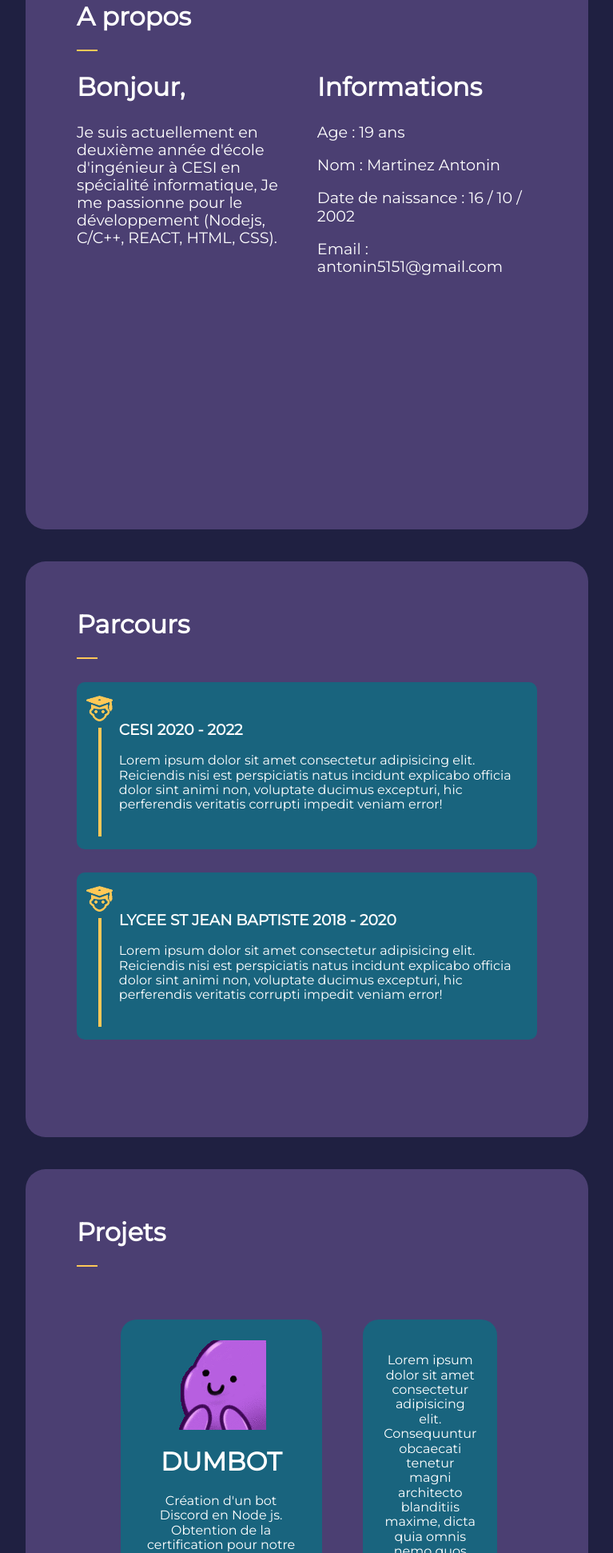
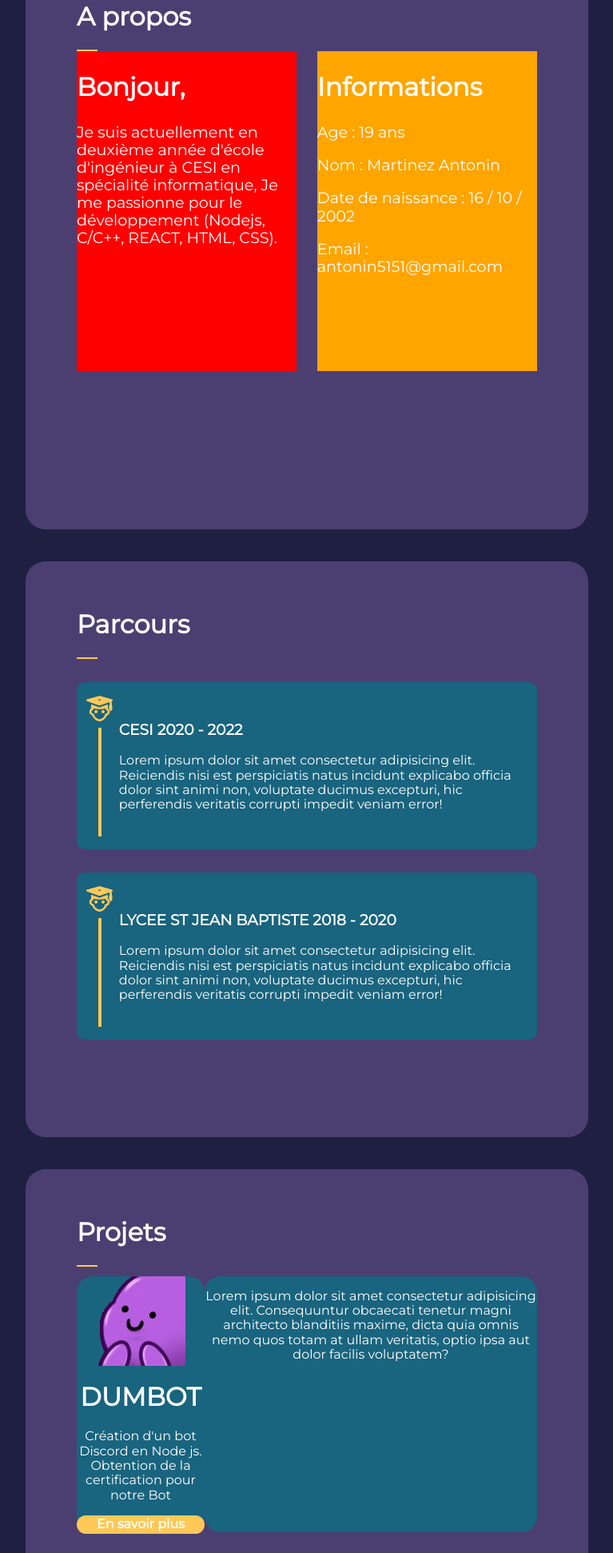
Before and after one commit to AntoninMart/website, a plain HTML site: page index.html in a window 1280 px wide. Shown: the part 858-2800 px from the top of the page at 80% size, without its empty margins (416-1183 px from the left). Drawn offline with nearby package versions, Linux system fonts and the light colour scheme.

Commit message:
responsive v1

```diff
--- a/style.css
+++ b/style.css
@@ -37,7 +37,8 @@ header {
 section {
     border-radius: 25px;
     background-color: #4B3F72;
-    height: 80vh;
+    min-height: 80vh;
+    height: auto;
     width: 45vw;
     margin-left: 35vw;
     margin-top: 5vh;
@@ -56,6 +57,7 @@ header img {
 header h1{
     margin: 0;
     margin-left: 7.5%;
+    overflow: hidden;
 }
 
 header h2{
@@ -63,6 +65,7 @@ header h2{
     font-weight: 400;
     margin: 0;
     margin-left: 7.5%;
+    overflow: hidden;
 }
 
 .nav-page{
@@ -165,6 +168,7 @@ scroll-container {
     font-size: 50px;
     font-weight: 200;
     letter-spacing: 5px;
+    overflow: hidden;
 }
 
 /*E T U D I A N T*/
@@ -259,19 +263,21 @@ scroll-container {
 .box-propos {
     display: flex;
     margin: auto;
-    height: 100%;
+    height: 50%;
     flex-direction: row;
 }
 
 .box-presentation{
     display: block;
     width: 50%;
+    background-color: red;
 }
 
 .box-info{
     display: block;
     width: 50%;
     margin-left: 2vw;
+    background-color: orange;
 
 }
 
@@ -297,12 +303,14 @@ scroll-container {
 
 #propos h2{
     font-size: 2em;
+    overflow: hidden;
 }
 
 #propos h3{
     margin-top: 0;
     font-size: 1.2em;
     font-weight: 400;
+    overflow: hidden;
 }
 
 /*-----------------------------------------------------*/
@@ -369,28 +377,31 @@ scroll-container {
 .box-projet{
     display: flex;
     margin: auto;
-    padding: 5%;
+    /*padding: 5%;*/
     flex-direction: row;
+    flex-wrap: nowrap;
     margin-top: 2%;
-    max-height: 60vh;
+    /*max-height: 60vh;*/
 
 }
 
 .projet-1{
     background-color: #19647E;
-    margin: 5%;
-    padding: 5%;
+    /*margin: 5%;*/
+    /*padding: 5%;*/
     border-radius: 20px;
     text-align: center;
-    min-width: 25vh;
+    /*max-width: 25vh;*/
 }
 
 .projet-2{
     background-color: #19647E;
-    margin: 5%;
-    padding: 5%;
+    /*margin: 5%;*/
+    /*padding: 5%;*/
     border-radius: 20px;
     text-align: center;
+    /*max-width: 25vh;*/
+
 
 }
 
```
Also changed, not shown: index.html (+2 -0 lines), normalize.css (deleted).
